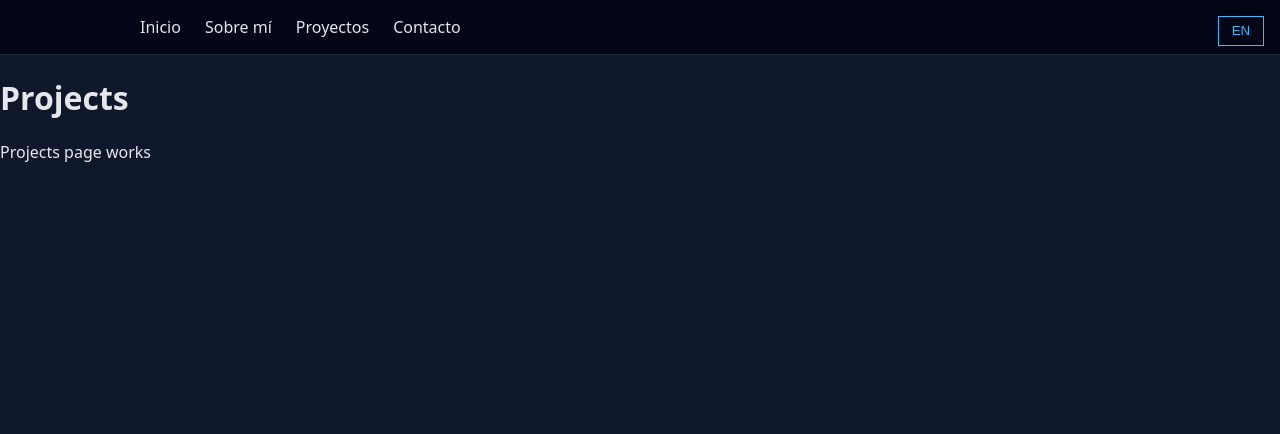
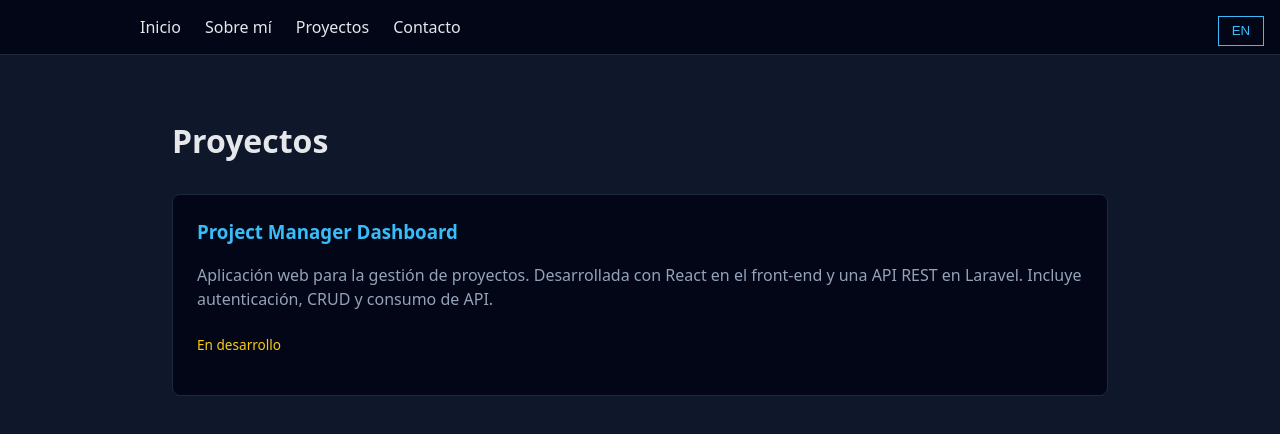
Before and after one commit to Renox1527/portfolio, a React (Vite) app: page /projects in a window 1280 px wide. Shown: the top 434 px of the page. Built offline with nearby package versions, Linux system fonts and the light colour scheme.

Commit message:
Add projects section with main project card

```diff
--- /dev/null
+++ b/src/components/ProjectCard.jsx
@@ -0,0 +1,28 @@
+export default function ProjectCard({
+  title,
+  description,
+  status,
+  github,
+  demo,
+}) {
+  return (
+    <div className="project-card">
+      <h3>{title}</h3>
+      <p className="project-description">{description}</p>
+      <span className="project-status">{status}</span>
+
+      <div className="project-links">
+        {github && (
+          <a href={github} target="_blank" rel="noreferrer">
+            GitHub
+          </a>
+        )}
+        {demo && (
+          <a href={demo} target="_blank" rel="noreferrer">
+            Live Demo
+          </a>
+        )}
+      </div>
+    </div>
+  );
+}
--- a/src/index.css
+++ b/src/index.css
@@ -112,3 +112,45 @@ a:hover {
   margin-bottom: 0.5rem;
   color: var(--muted-text);
 }
+
+.project-card {
+  background-color: var(--surface-color);
+  padding: 1.5rem;
+  border-radius: 8px;
+  border: 1px solid #1e293b;
+}
+
+.project-card h3 {
+  margin-top: 0;
+  color: var(--accent-color);
+}
+
+.project-description {
+  color: var(--muted-text);
+  line-height: 1.5;
+}
+
+.project-status {
+  display: inline-block;
+  margin-top: 0.5rem;
+  font-size: 0.85rem;
+  color: #facc15;
+}
+
+.project-links {
+  margin-top: 1rem;
+  display: flex;
+  gap: 1rem;
+}
+
+.project-links a {
+  font-size: 0.9rem;
+  color: var(--accent-color);
+}
+
+.projects-grid {
+  display: grid;
+  grid-template-columns: repeat(auto-fit, minmax(280px, 1fr));
+  gap: 2rem;
+  margin-top: 2rem;
+}
--- a/src/pages/Projects.jsx
+++ b/src/pages/Projects.jsx
@@ -1,8 +1,19 @@
-export default function Projects() {
+import ProjectCard from "../components/ProjectCard";
+
+export default function Projects({ texts }) {
   return (
-    <div>
-      <h1>Projects</h1>
-      <p>Projects page works</p>
-    </div>
+    <main className="container">
+      <h1>{texts.projects.title}</h1>
+
+      <div className="projects-grid">
+        <ProjectCard
+          title={texts.projects.main.title}
+          description={texts.projects.main.description}
+          status={texts.projects.main.status}
+          github={null}
+          demo={null}
+        />
+      </div>
+    </main>
   );
 }
--- a/src/translations/en.js
+++ b/src/translations/en.js
@@ -33,4 +33,14 @@ export default {
   backend: "Backend & Tools",
   },
 
+  projects: {
+  title: "Projects",
+  main: {
+    title: "Project Manager Dashboard",
+    description:
+      "Web application for project management. Built with React on the front-end and a Laravel REST API. Includes authentication, CRUD features, and API consumption.",
+    status: "In progress",
+  },
+  },
+
 };
--- a/src/translations/es.js
+++ b/src/translations/es.js
@@ -32,5 +32,17 @@ export default {
   backend: "Backend & Herramientas",
   },
 
+  projects: {
+  title: "Proyectos",
+
+  main: {
+    title: "Project Manager Dashboard",
+    description:
+      "Aplicación web para la gestión de proyectos. Desarrollada con React en el front-end y una API REST en Laravel. Incluye autenticación, CRUD y consumo de API.",
+    status: "En desarrollo",
+  },
+  },
+
+
 
 };
```
